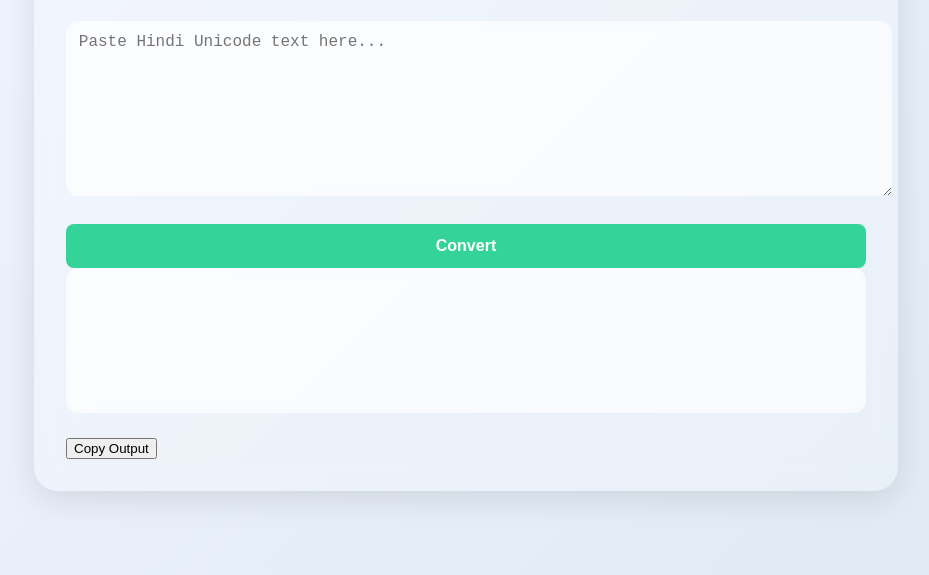
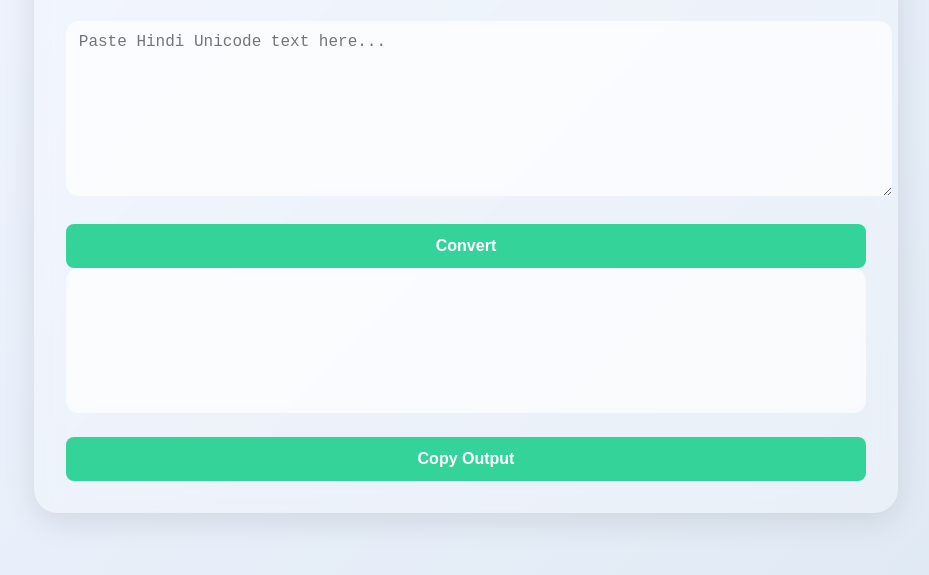
Before and after one commit to prafulrahate/MilleniumVarun, a website built with Vite: page index.html in a window 1280 px wide. Shown: the part 191-766 px from the top of the page, without its empty margins (174-1103 px from the left). Built offline with nearby package versions, Linux system fonts and the light colour scheme.

Commit message:
script change

```diff
--- a/style.css
+++ b/style.css
@@ -69,7 +69,7 @@ button.convert-btn:active {transform:scale(0.97);}
   line-height:1.4;
   white-space:pre-wrap;
 }
-button.convert-btn {
+button.copy-btn {
   display:block;
   width:100%;
   padding:0.8rem;
@@ -82,7 +82,7 @@ button.convert-btn {
   cursor:pointer;
   transition:transform 0.1s;
 }
-button.convert-btn:active {transform:scale(0.97);}
+button.copy-btn:active {transform:scale(0.97);}
 .output-box {
   min-height:120px;
   padding:0.8rem;
```
